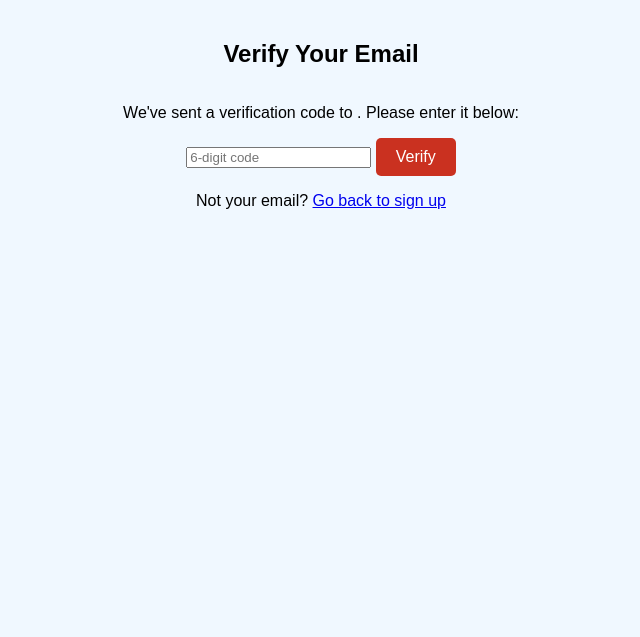
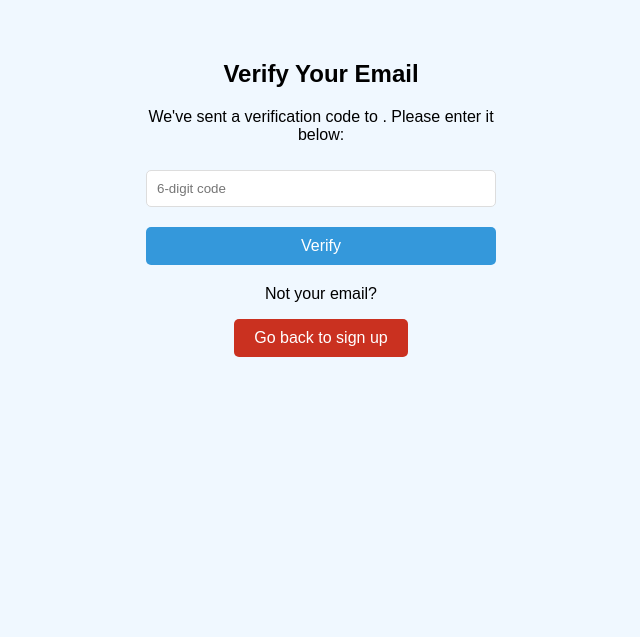
Before and after one commit to nike2410/Advanced_ISD_Project, a Flask app: page /verify in a window 1280 px wide. Shown: the top 637 px of the page, without its empty margins (319-959 px from the left). Run offline with Flask 3, Linux system fonts and the light colour scheme.

Commit message:
adjusted verify page to fit style

```diff
--- a/templates/login.html
+++ b/templates/login.html
@@ -26,7 +26,7 @@
         <div class="controls">
             <p>Don't have an account?</p>
             <a href="/signup">
-                <button type="submit">Sign-up here</button>
+                <button type="submit">Sign up here</button>
             </a>
         </div>
     </div>
--- a/templates/verify.html
+++ b/templates/verify.html
@@ -2,11 +2,14 @@
 <html lang="en">
 <head>
     <meta charset="UTF-8">
-    <title>Verify Your Email</title>
+    <meta name="viewport" content="width=device-width, initial-scale=1.0">
+    <title>Advanced ISD Project</title>
     <link rel="stylesheet" href="/static/css/styles.css">
     <link rel="icon" href="/static/images/favicon_TriMy.ico" type="image/x-icon">
 </head>
+
 <body>
+    <div class="auth-form-container">
         <h2>Verify Your Email</h2>
 
         {% if error %}
@@ -15,14 +18,18 @@
 
         <p>We've sent a verification code to <strong>{{ email }}</strong>. Please enter it below:</p>
 
-    <form method="post" action="{{ url_for('verify') }}">
+        <form method="post" class= "auth-form" action="{{ url_for('verify') }}">
             <input type="hidden" name="email" value="{{ email }}">
             <input type="text" name="code" placeholder="6-digit code" required>
             <button type="submit">Verify</button>
         </form>
 
-    <p style="margin-top: 1em;">
-        Not your email? <a href="{{ url_for('signup') }}">Go back to sign up</a>
-    </p>
+        <div class="controls">
+                <p>Not your email?</p>
+                <a href="/signup">
+                    <button type="submit">Go back to sign up</button>
+                </a>
+        </div>
+    </div>
 </body>
 </html>
```
Lines whose indentation alone changed are shown as unchanged.
